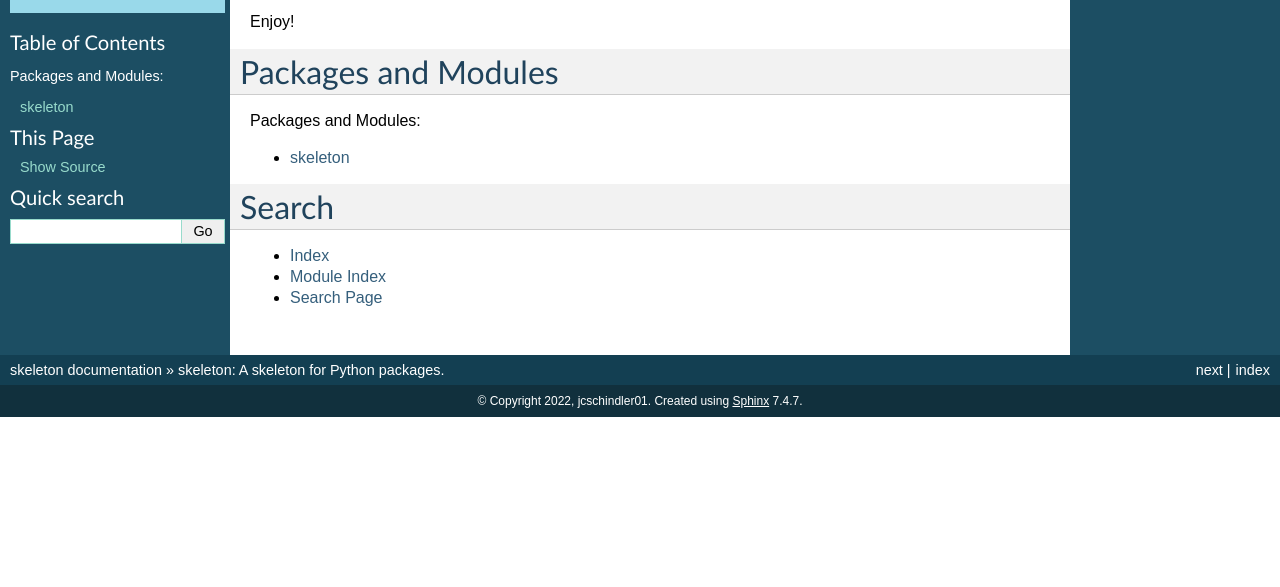
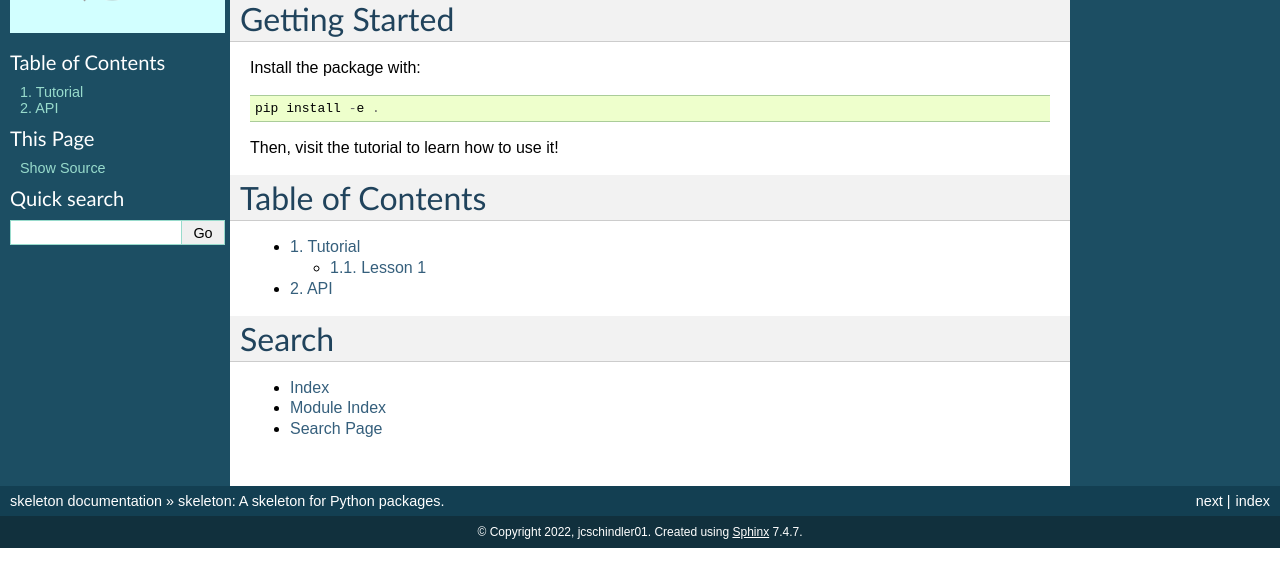
Before and after one commit to jcschindler01/skeleton, a Sphinx documentation site: the page built from docs/source/index.rst, in a window 1280 px wide, cut to the strip 190-777 px from the top of the page. Built offline with Sphinx 7.4.7, drawn with Linux system fonts in a browser that asks for light colours.

Commit message:
Mess with docs, learning more Sphinx.

```diff
--- /dev/null
+++ b/docs/source/01-Tutorial/lesson1.rst
@@ -0,0 +1,4 @@
+Lesson 1
+=========
+
+This is your first lesson in the tutorial.
--- a/docs/source/api/skeleton/skeleton.rst
+++ b/docs/source/02-API/api_skeleton.rst
@@ -4,3 +4,4 @@ skeleton
 
 .. automodule:: skeleton
    :members:
+   :undoc-members:
--- a/docs/source/index.rst
+++ b/docs/source/index.rst
@@ -9,17 +9,25 @@ skeleton: A skeleton for Python packages.
 
 .. automodule:: skeleton
 
-Enjoy!
 
-Packages and Modules
+Getting Started
+===============
+Install the package with::
+
+   pip install -e .
+
+Then, visit the tutorial to learn how to use it!
+
+
+Table of Contents
 ====================
 
 .. toctree::
-   :caption: Packages and Modules:
-   :maxdepth: 1
+   :maxdepth: 2
+   :numbered:
 
-   api/skeleton/skeleton
-
+   Tutorial <01-Tutorial/overview>
+   API <02-API/api_skeleton>
 
 
 Search
```
Also changed, not shown: docs/source/01-Tutorial/overview.rst (added, +9 -0 lines), docs/source/_static/logo.png.
